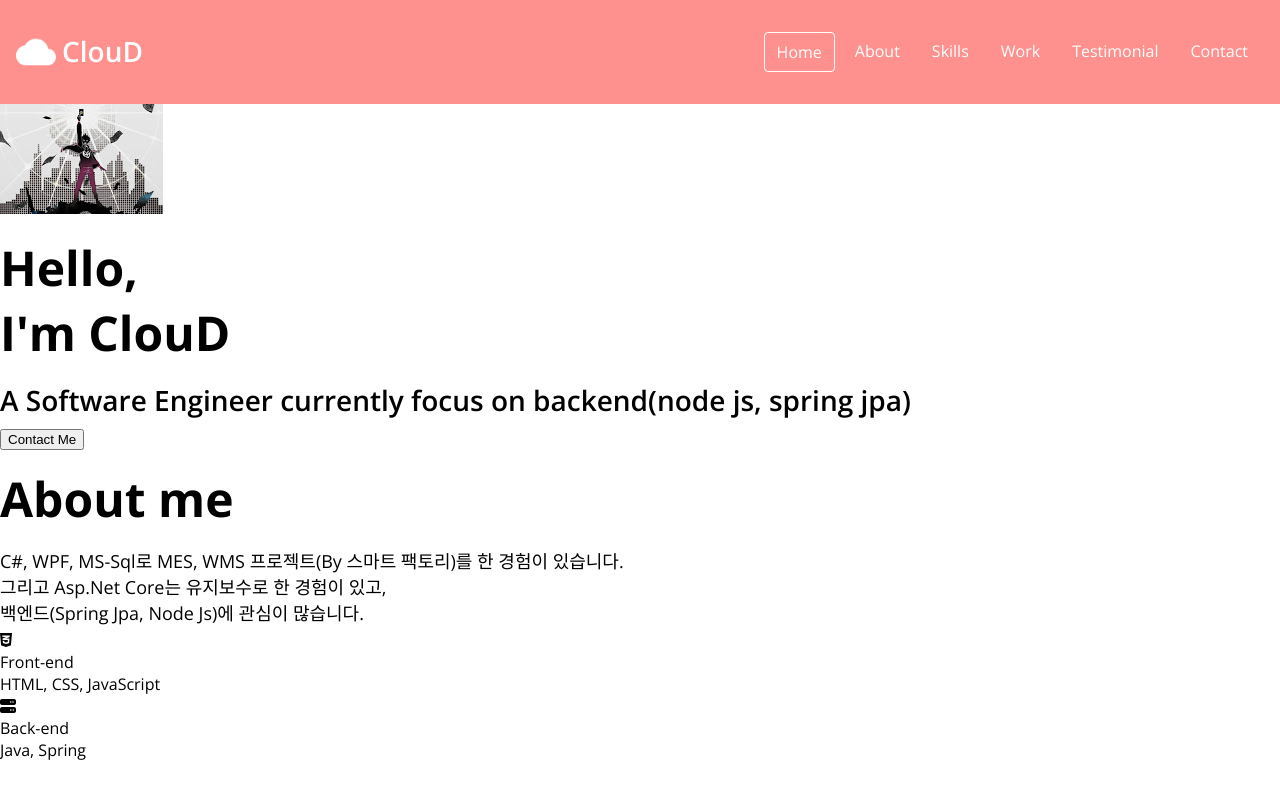
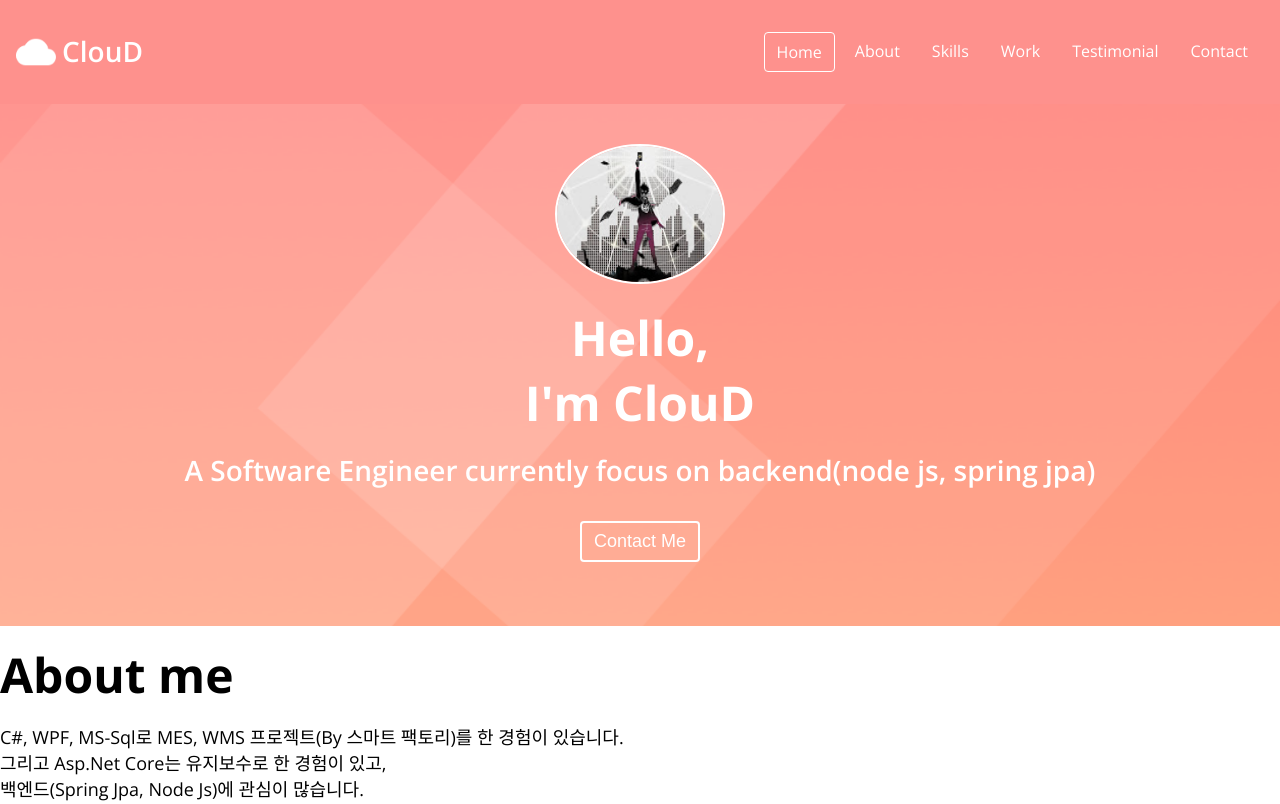
Before and after one commit to rpgworld/portfolio-study, a plain HTML site: page index.html in a window 1280 px wide. Shown: the top 804 px of the page. Drawn offline with nearby package versions, Linux system fonts and the light colour scheme.

Commit message:
CSS: Home

```diff
--- a/index.html
+++ b/index.html
@@ -41,21 +41,22 @@
     </nav>
 
     <!-- Home -->
-    <seciont id="home">
+    <section id="home">
       <img
         src="images/profile.jpg"
         alt="ClouD's prifile photo"
         class="home__avatar"
       />
       <h1 class="home__title">
-        Hello, <br />
+        Hello,
+        <br />
         I'm ClouD
       </h1>
       <h2 class="home__description">
         A Software Engineer currently focus on backend(node js, spring jpa)
       </h2>
       <button class="home__contact">Contact Me</button>
-    </seciont>
+    </section>
 
     <!-- About -->
     <section id="about">
--- a/style.css
+++ b/style.css
@@ -80,6 +80,17 @@ p {
   margin: 4px 0;
 }
 
+li {
+  list-style: none;
+}
+
+button {
+  background-color: transparent;
+  cursor: pointer;
+  border: none;
+  outline: none;
+}
+
 /* Navbar */
 #navbar {
   display: flex;
@@ -120,3 +131,32 @@ p {
 .navbar__menu__item:hover {
   background-color: var(--color-dark-pink);
 }
+
+/* Home */
+#home {
+  background: url("images/home-background.png") center/cover no-repeat;
+  padding: 40px;
+  text-align: center;
+}
+
+.home__avatar {
+  width: 170px;
+  height: 140px;
+  border-radius: 50%;
+  border: 2px solid var(--color-white);
+}
+
+.home__title,
+.home__description {
+  color: var(--color-white);
+}
+
+.home__contact {
+  color: var(--color-white);
+  font-size: var(--font-regular);
+  font-weight: var(--weight-regular);
+  margin: 24px;
+  padding: 8px 12px;
+  border: 2px solid var(--color-white);
+  border-radius: var(--size-border-radius);
+}
```
Also changed, not shown: images/home-background.png (added).
